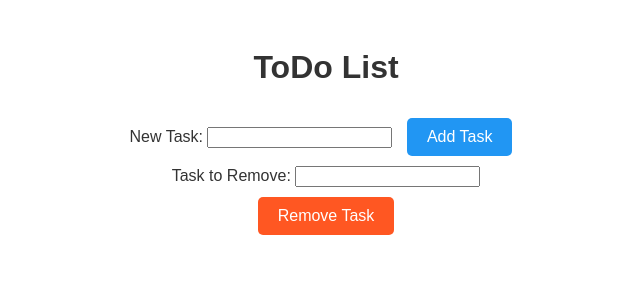
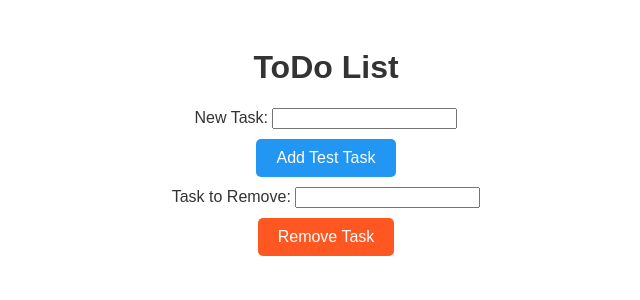
Before and after one commit to giofile/flask-todo-app, a Flask app: page / in a window 1280 px wide. Shown: the top 300 px of the page, without its empty margins (314-954 px from the left). Run offline with Flask 3, Linux system fonts and the light colour scheme.

Commit message:
changed gh workflow script

```diff
--- a/templates/index.html
+++ b/templates/index.html
@@ -71,7 +71,7 @@
         <form action="/add" method="post">
             <label for="task">New Task:</label>
             <input type="text" id="task" name="task" required>
-            <button class="button primary-color" type="submit">Add Task</button>
+            <button class="button primary-color" type="submit">Add Test Task</button>
         </form>
         <form action="/remove" method="post">
             <label for="task">Task to Remove:</label>
```
Also changed, not shown: .github/workflows/main.yml.
